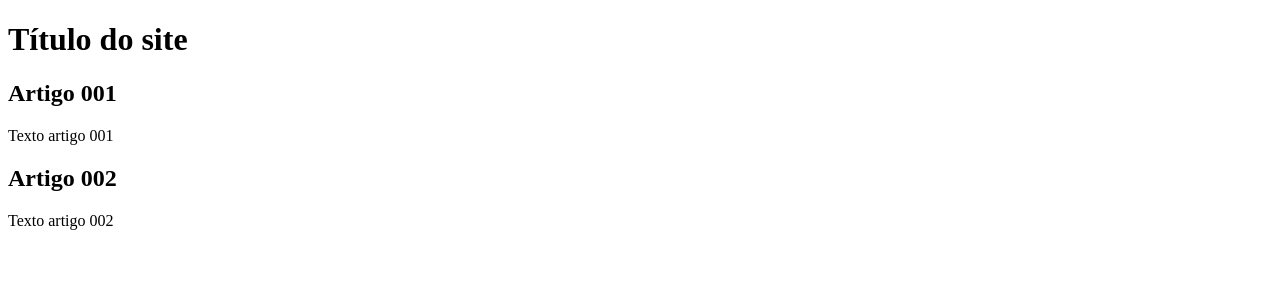
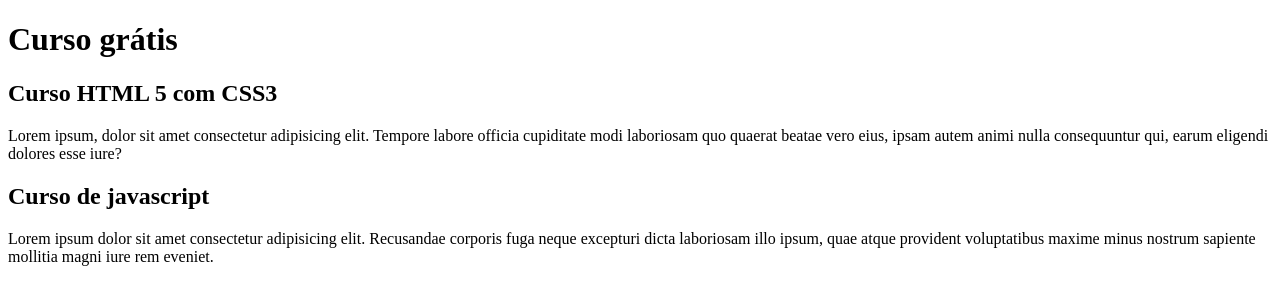
Before and after one commit to PaulooDiniz/projeto-site, a plain HTML site: page index.html in a window 1280 px wide. Drawn offline with Linux system fonts and the light colour scheme.

Commit message:
comecei a escrever o conteúdo

```diff
--- a/index.html
+++ b/index.html
@@ -8,15 +8,15 @@
 <body>
     <main>
         <header>
-            <h1>Título do site</h1>
+            <h1>Curso grátis</h1>
         </header>
         <article>
-            <h2>Artigo 001</h2>
-            <p>Texto artigo 001</p>
+            <h2>Curso HTML 5 com CSS3</h2>
+            <p>Lorem ipsum, dolor sit amet consectetur adipisicing elit. Tempore labore officia cupiditate modi laboriosam quo quaerat beatae vero eius, ipsam autem animi nulla consequuntur qui, earum eligendi dolores esse iure?</p>
         </article>
         <article>
-            <h2>Artigo 002</h2>
-            <p>Texto artigo 002</p>
+            <h2>Curso de javascript</h2>
+            <p>Lorem ipsum dolor sit amet consectetur adipisicing elit. Recusandae corporis fuga neque excepturi dicta laboriosam illo ipsum, quae atque provident voluptatibus maxime minus nostrum sapiente mollitia magni iure rem eveniet.</p>
         </article>
     </main>
 </body>
```
